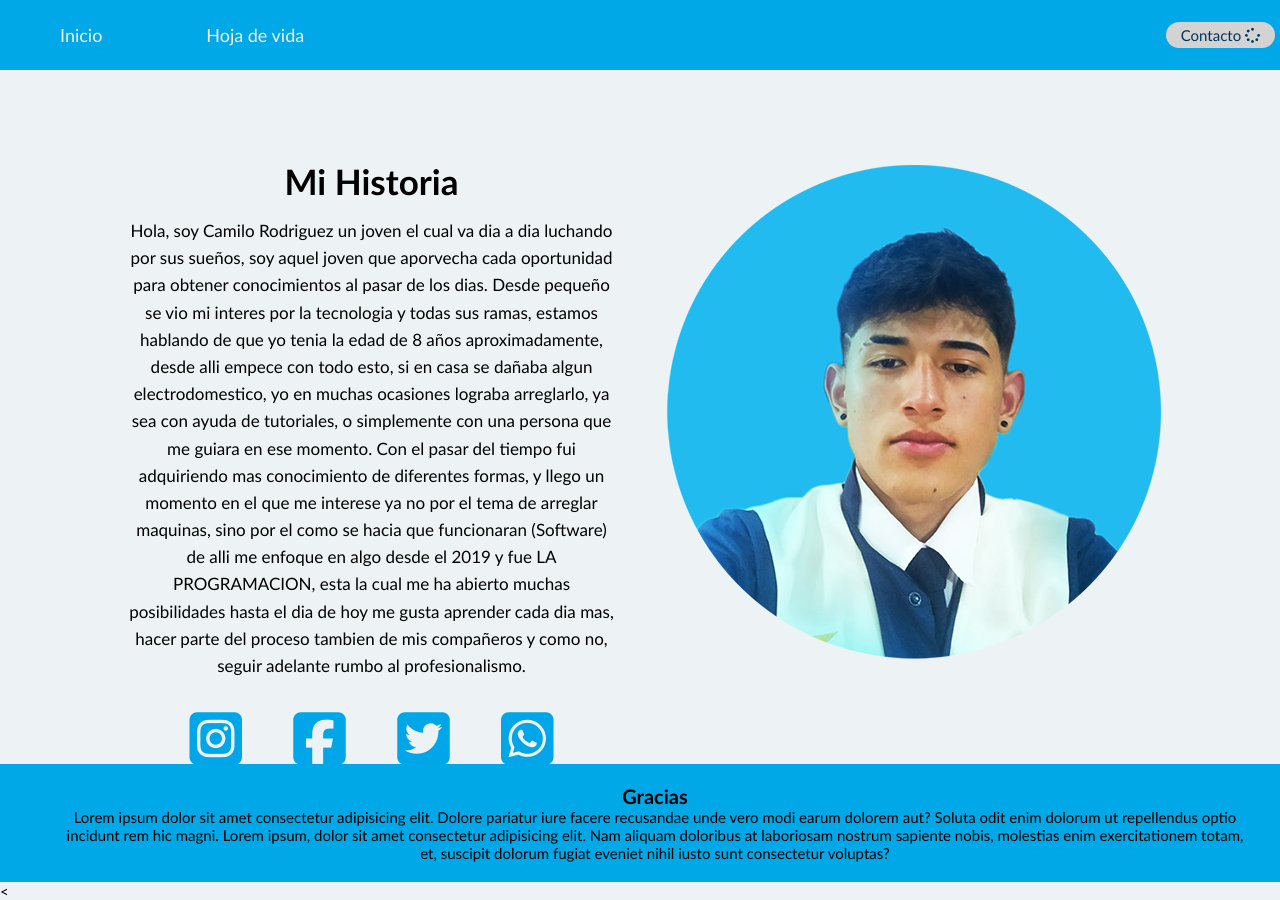
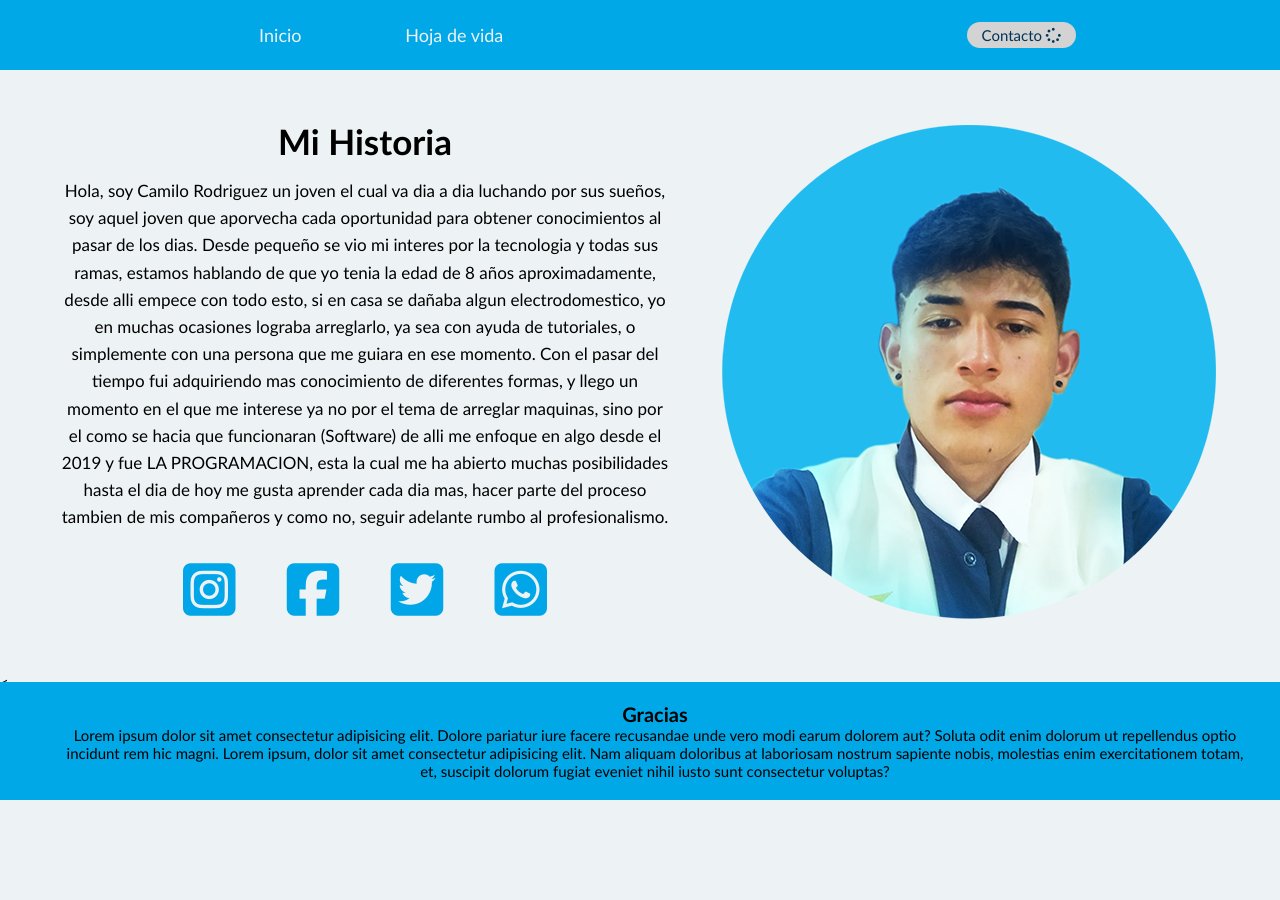
Before and after one commit to Camilo13056/ProyectoFinal, a plain HTML site: page mihistoria.html in a window 1280 px wide. Shown: the top 900 px of the page. After the commit the page ends 800 px from the top, so only its background shows below. Drawn offline with Linux system fonts and the light colour scheme.

Commit message:
Estilos: se agrega configuración responsive

```diff
--- a/css/stylecamilo.css
+++ b/css/stylecamilo.css
@@ -23,7 +23,7 @@ body {
 
     background-color: #00a8e8;
     display: flex;
-    justify-content: space-between;
+    justify-content: space-around;
     align-items: center;
     height: 50px;
     width: 100%;
@@ -75,22 +75,14 @@ body {
     background-color: #003459;
 }
 
-.contenedorimg {
-    position: static;
-    width: 100px;
-    height: 500px;
-    top: 80px;
-    left: 800px;
-}
 
 .contenedorc {
-    width: 80%;
-    max-width: 1100px;
-    margin: auto;
-    display: grid;
-    grid-template-columns: repeat(2, 1fr);
+    display: flex;
+    justify-content: center;
     grid-gap: 50px;
-    margin-top: 90px;
+    margin-top: 50px;
+    margin-bottom: 50px;
+    padding: 0 60px;
 }
 
 .contenedorc h2 {
@@ -143,6 +135,7 @@ body {
     padding: 15px;
     bottom: 0;
     width: 100%;
+    position: absolute;
 
 }
 
@@ -164,3 +157,20 @@ p {
     text-align: center;
     font-size: 15px;
 }
+
+@media (max-width: 1080px) {
+    .contenedorc{
+        flex-direction: column;
+        align-items: center;
+    }
+
+    .contenedorimg {
+        margin-bottom: 80px;
+    }
+
+    .contenedorimg img{
+        width: 350px;
+        margin-bottom: 120px;
+    }
+
+}
--- a/css/stylecontacto.css
+++ b/css/stylecontacto.css
@@ -19,7 +19,7 @@ body {
 
     background-color: #00a8e8;
     display: flex;
-    justify-content: space-between;
+    justify-content: space-around;
     align-items: center;
     height: 50px;
     width: 100%;
--- a/css/stylehojadvida.css
+++ b/css/stylehojadvida.css
@@ -18,7 +18,7 @@ body {
 
     background-color: #00a8e8;
     display: flex;
-    justify-content: space-between;
+    justify-content: space-around;
     align-items: center;
     height: 50px;
     width: 100%;
--- a/css/styleinicio.css
+++ b/css/styleinicio.css
@@ -7,6 +7,10 @@
 
 html {
     font-size: 62.5%;
+}
+
+body{
+    background-color: #c2eeff;
 }
 
 /*Animacion a Camilo Rodriguez-----*/
@@ -72,9 +76,6 @@ a {
 .contenedor {
     height: 100vh;
     width: 100%;
-    background-color: #edf2f4;
-
-
 }
 
 .contenedor d {
@@ -102,12 +103,12 @@ nav {
     padding: 20px 50px;
 }
 
-
-
-
-
 header {
-    position: absolute;
+    width: 100%;
+    display: flex;
+    flex-direction: column;
+    align-items: flex-start;
+    justify-content: space-around;
     bottom: 30%;
     padding: 0 50px;
 }
@@ -166,11 +167,13 @@ header .boton:hover {
     background-color: #12596f;
 }
 
-.contenedor .img {
-    position: absolute;
-    height: 850px;
-    width: 850px;
-    left: 38%;
+.contenedorImagen{
+    display: flex;
+    justify-content: flex-end;
+}
+
+.img {
+    width: 600px;
     bottom: 0;
-    z-index: 999;
+    z-index: 1;
 }
```
Also changed, not shown: inicio.html (+4 -2 lines).
